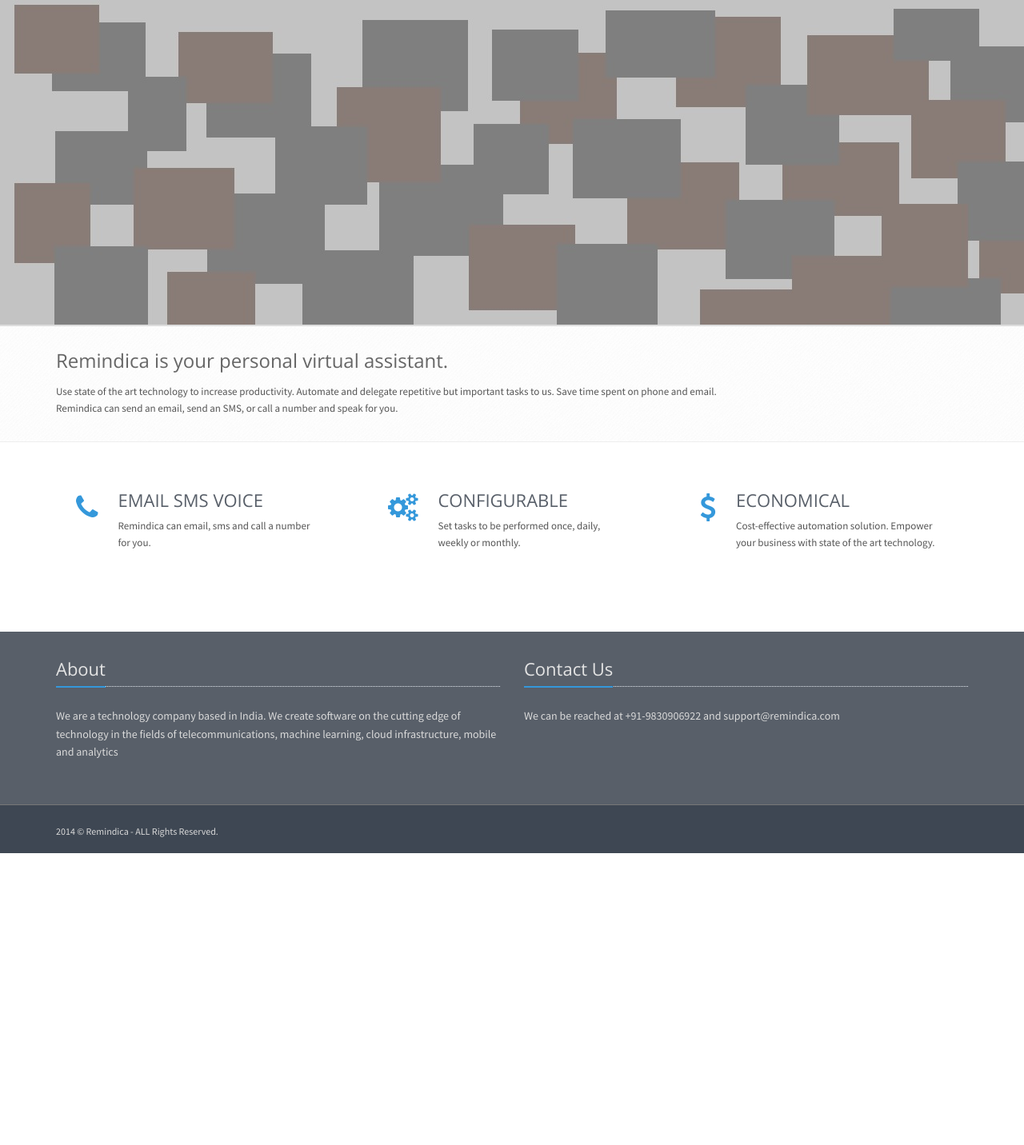
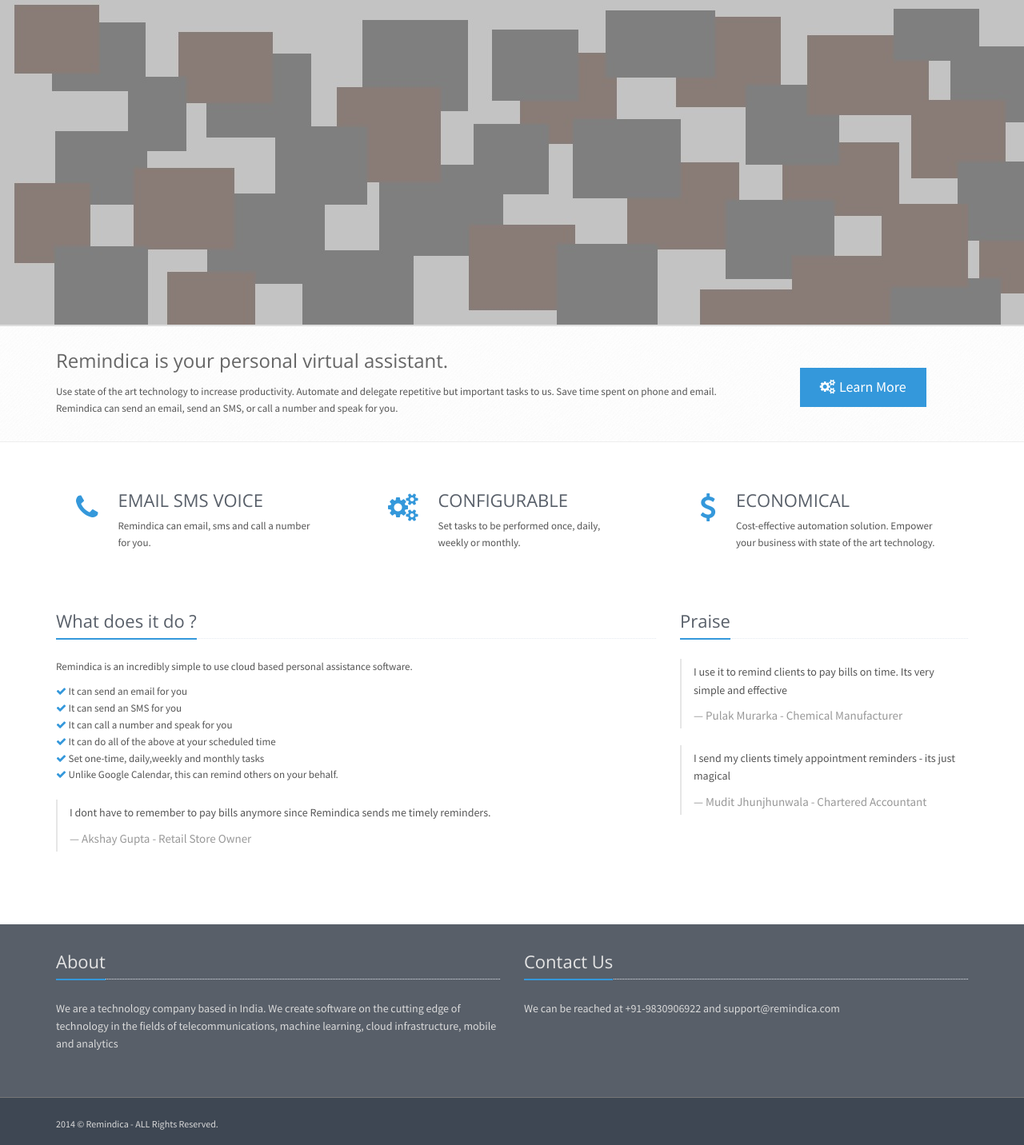
Before and after one commit to udayj/ReminderService, a Flask app: page / in a window 1280 px wide. Shown: the part 53-1485 px from the top of the page at 80% size. Before the commit the page ends 1120 px from the top, so only its background shows below. Run offline with Flask 2, Linux system fonts and the light colour scheme; parts of the project's set-up code (start-up, migrations or seed data) failed here and were passed over; some libraries are stand-ins or nearby versions.

Commit message:
changed front page to include more product knowhow

```diff
--- a/templates/faq.html
+++ b/templates/faq.html
@@ -132,7 +132,7 @@
                         </div>
                         <div id="collapseFive" class="panel-collapse collapse">
                             <div class="panel-body">
-                                <p>The service can be accessed from any modern mobile phone including Android, iPhone, Blackberry, Windows Phone etc. Presently it is available on mobile web only but we are working on native apps.</p>
+                                <p>The service can be accessed from any modern mobile phone including Android, iPhone, Blackberry, Windows Phone. It works on major mobile browsers like Chrome, Safari, Opera and Internet Explorer.</p>
 
                             </div>
                         </div>
--- a/templates/front.html
+++ b/templates/front.html
@@ -47,6 +47,10 @@
                     <p>Use state of the art technology to increase productivity.
                       Automate and delegate repetitive but important tasks to us. Save time spent on phone and email. Remindica can send an email, send an SMS, or call a number and speak for you.</p>
                 </div>
+                 <div class="col-md-3 btn-buy animated fadeInRight">
+                    <a href="/faq" class="btn-u btn-u-lg"><i class="fa fa-gears"></i>Learn More</a>
+                </div>
+
 
             </div>
         </div>
@@ -83,6 +87,47 @@
             </div>
           </div>
       </div>
+
+      <div class="row margin-bottom-30">
+          <!-- Welcome Block -->
+        <div class="col-md-8 md-margin-bottom-40">
+          <div class="headline"><h2>What does it do ?</h2></div>
+                <div class="row">
+
+                    <div class="col-sm-8">
+                        <p>Remindica is an incredibly simple to use cloud based personal assistance software. </p>
+                        <ul class="list-unstyled margin-bottom-20">
+                            <li><i class="fa fa-check color-green"></i> It can send an email for you</li>
+                            <li><i class="fa fa-check color-green"></i> It can send an SMS for you</li>
+                            <li><i class="fa fa-check color-green"></i> It can call a number and speak for you</li>
+                            <li><i class="fa fa-check color-green"></i> It can do all of the above at your scheduled time</li>
+                            <li><i class="fa fa-check color-green"></i> Set one-time, daily,weekly and monthly tasks</li>
+                            <li><i class="fa fa-check color-green"></i> Unlike Google Calendar, this can remind others on your behalf.</li>
+                        </ul>
+                    </div>
+                </div>
+
+                <blockquote class="hero-unify">
+                    <p>I dont have to remember to pay bills anymore since Remindica sends me timely reminders.</p>
+                    <small>Akshay Gupta - Retail Store Owner</small>
+                </blockquote>
+            </div><!--/col-md-8-->
+         <div class="col-md-4 md-margin-bottom-40">
+          <div class="headline"><h2>Praise</h2></div>
+
+
+                <blockquote class="hero-unify">
+                    <p>I use it to remind clients to pay bills on time. Its very simple and effective</p>
+                    <small>Pulak Murarka - Chemical Manufacturer</small>
+                </blockquote>
+                <blockquote class="hero-unify">
+                    <p>I send my clients timely appointment reminders - its just magical</p>
+                    <small>Mudit Jhunjhunwala - Chartered Accountant</small>
+                </blockquote>
+            </div><!--/col-md-8-->
+          </div>
+
+
 </div>
 
 
```
